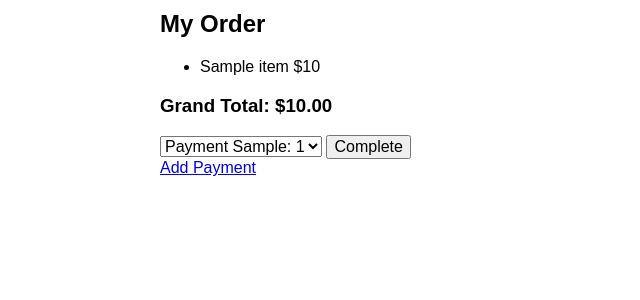
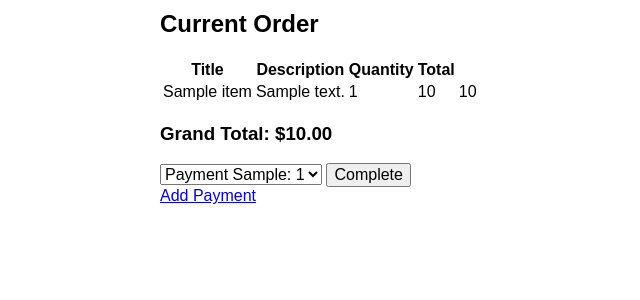
Before and after one commit to Ludicrous-Ducks/Bangazon_django, a Django app: template bangazon/bangazon_ui/templates/bangazon_ui/order_detail_view.html in a window 1280 px wide. Shown: the part 90-390 px from the top of the page, without its empty margins (0-640 px from the left). Run offline with Django 3.2, Linux system fonts and the light colour scheme; the template is opened without the code that fills it: most values are stand-ins (such as "Sample title", 1, 10 or a date in 2020); parts of the project's set-up code (start-up, migrations or seed data) failed here and were passed over.

Commit message:
100% working

```diff
--- a/bangazon/bangazon_ui/templates/bangazon_ui/order_detail_view.html
+++ b/bangazon/bangazon_ui/templates/bangazon_ui/order_detail_view.html
@@ -1,27 +1,44 @@
 {% extends 'bangazon_ui/index.html'%}
-{% block content %}
-<h2>My Order</h2>
+{% block content%}
+<h2>Current Order</h2>
+<table>
+  <tr>
+    <th> Title </th>
+    <th> Description </th>
+    <th> Quantity </th>
+    <th> Total </th>
+  </tr>
 {% for item in product_list %}
-<ul>
-  <li>
-    <span> {{item.name}}</span>
-    <span> ${{item.price}}</span>
-  </li>
-</ul>
+  <tr>
+    <td> {{item.name}} </td>
+    <td> {{item.description}}</td>
+    <td> {{item.id__count}} </td>
+    <td> {% for all_p in all_products %}
+            {%if all_p.id == item.id %}
+            {{all_p.quantity}}
+            {%endif%}
+         {%endfor%}
+    </td>
+    <td> {% widthratio item.id__count 1 item.price %} </td>
+  </tr>
 {%endfor %}
+</table>
+
 
     <h3>Grand Total: ${{total|floatformat:2}}</h3>
 
 <form action="{%url 'bangazon_ui:order_detail'%}" method="post">
     {% csrf_token %}
+
     <select name="payment">
         {% for payment in payment_type %}
         <option value="{{payment.pk}}" selected="selected"> Payment {{payment.payment_type}}: {{payment.account_number}}</option>
         {% endfor %}
-
     </select>
     <button type="submit"> Complete </button>
 </form>
+
     <a href="{%url 'bangazon_ui:payment_type_create' %}"> Add Payment </a>
 
+
 {% endblock %}
```
Also changed, not shown: bangazon/bangazon_ui/views/order_detail_view.py (+5 -3 lines).
